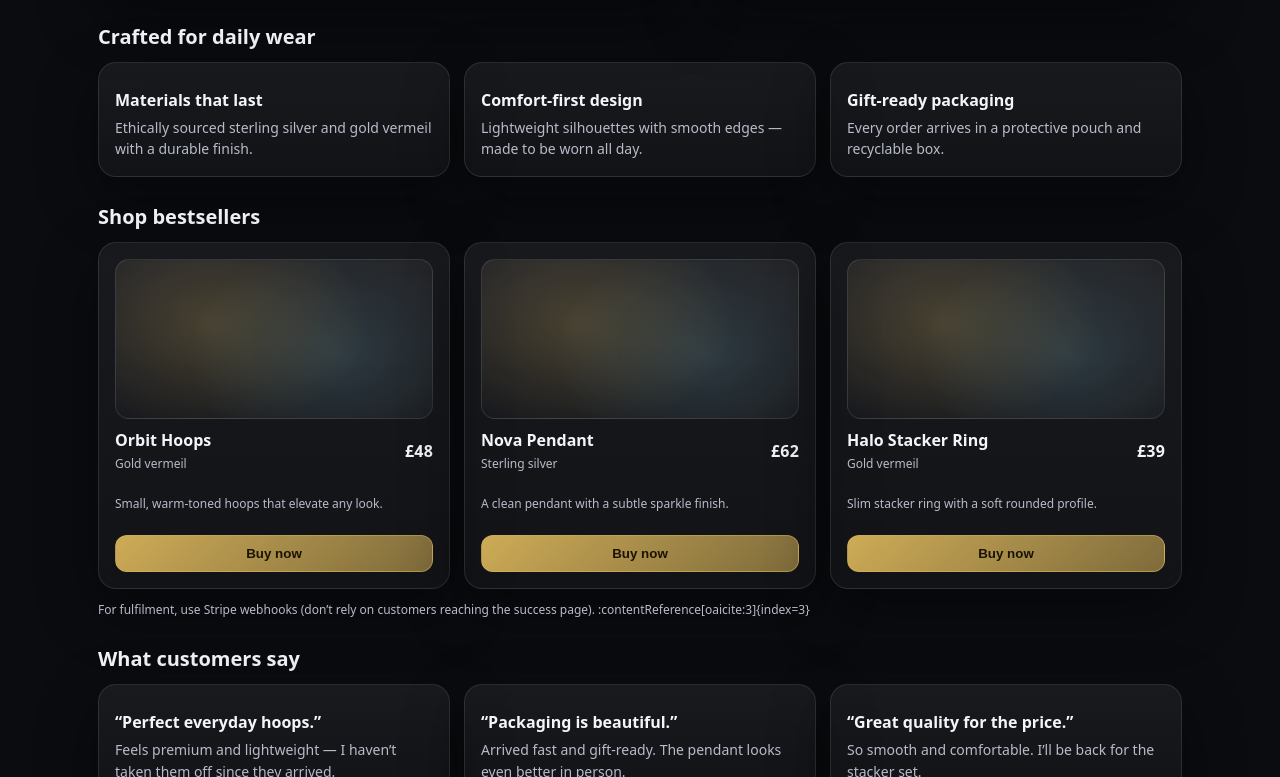
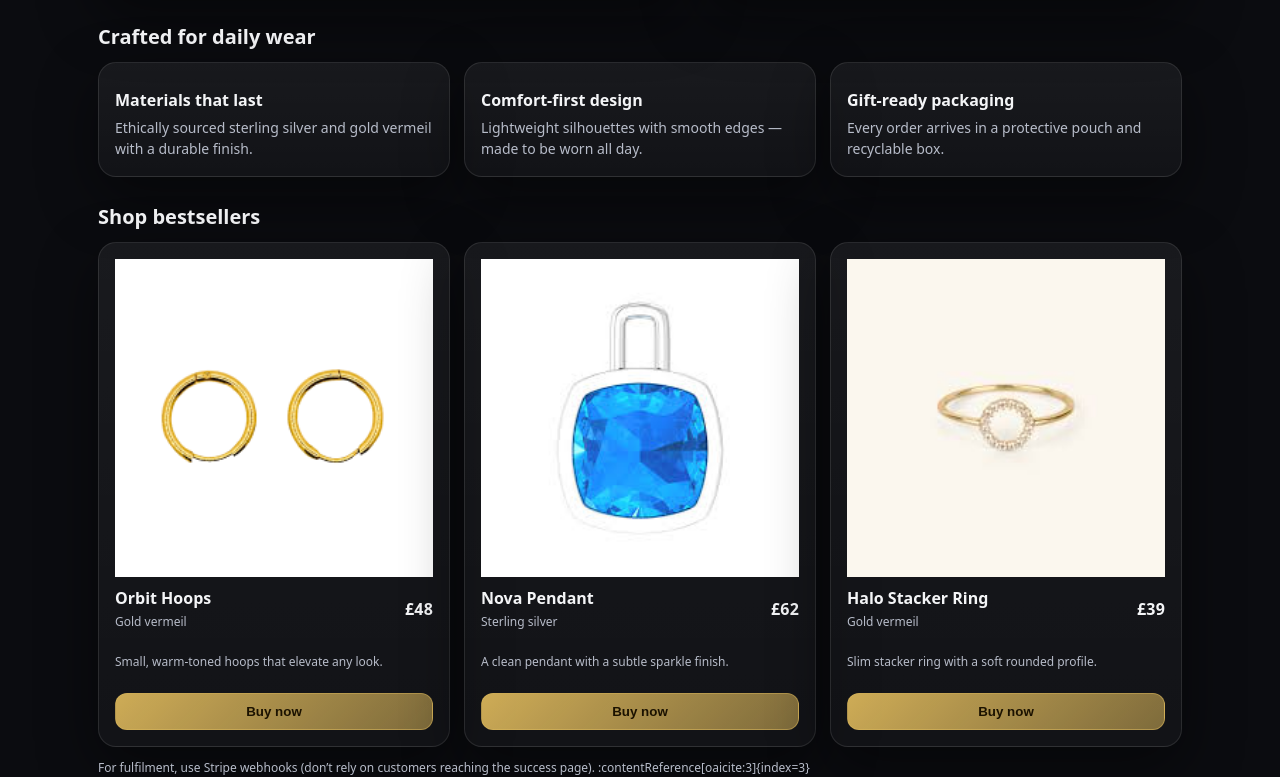
Before and after one commit to jonnylately/jewelryshop, a website: page index.html in a window 1280 px wide. Shown: the part 581-1358 px from the top of the page. Drawn offline with Linux system fonts and the light colour scheme.

Commit message:
Update index.html

```diff
--- a/index.html
+++ b/index.html
@@ -202,7 +202,10 @@
       <h2>Shop bestsellers</h2>
       <div class="grid" id="productGrid">
         <article class="card product">
-          <div class="thumb" aria-hidden="true"></div>
+          <img class="thumbImg"
+     src="assets/images/OrbitHoops.png"
+     alt="Orbit Hoops — gold vermeil hoops"
+     loading="lazy" />
           <div class="row">
             <div>
               <strong>Orbit Hoops</strong><br/>
@@ -221,7 +224,10 @@
         </article>
 
         <article class="card product">
-          <div class="thumb" aria-hidden="true"></div>
+          <img class="thumbImg"
+     src="assets/images/NovaPendant.jpg"
+     alt="Nova Pendant"
+     loading="lazy" />
           <div class="row">
             <div>
               <strong>Nova Pendant</strong><br/>
@@ -240,7 +246,10 @@
         </article>
 
         <article class="card product">
-          <div class="thumb" aria-hidden="true"></div>
+          <img class="thumbImg"
+     src="assets/images/HaloStackerRing.jpg"
+     alt="Halo Stacker Ring"
+     loading="lazy" />
           <div class="row">
             <div>
               <strong>Halo Stacker Ring</strong><br/>
```
